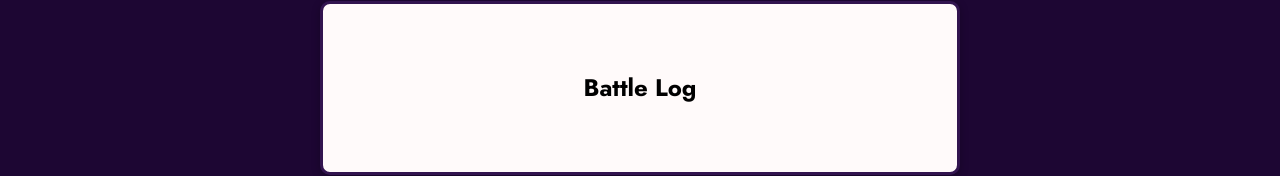
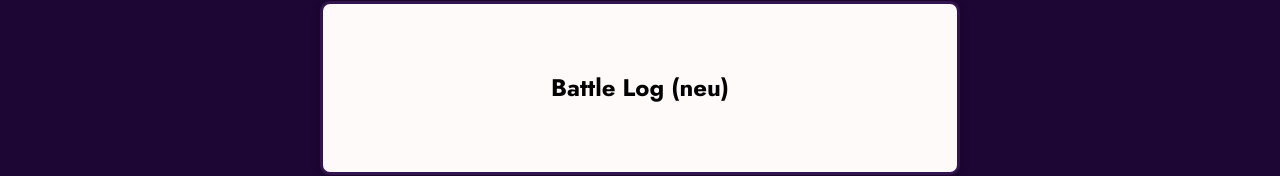
Before and after one commit to Ylva-Soresu/MonsterSlayerGame, a plain HTML site: page index.html in a window 1280 px wide. Shown: the part 1376-1552 px from the top of the page. Drawn offline with nearby package versions, Linux system fonts and the light colour scheme.

Commit message:
Update index.html

```diff
--- a/index.html
+++ b/index.html
@@ -62,7 +62,7 @@
     </section>
 
     <section id="log" class="container2">
-      <h2>Battle Log</h2>
+      <h2>Battle Log (neu)</h2>
       <ul>
         <li v-for="logMessages in logMessages">
 
```
